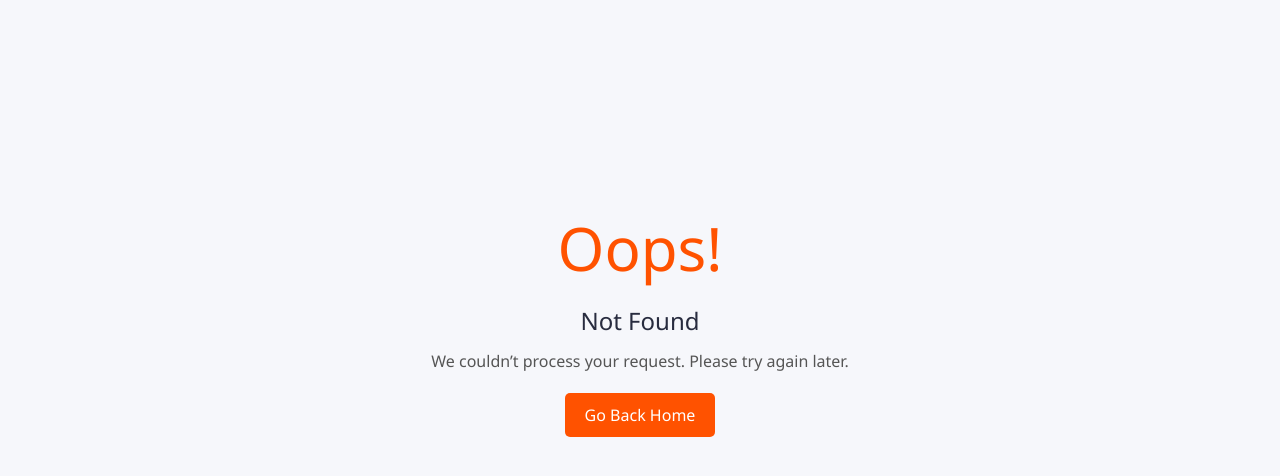
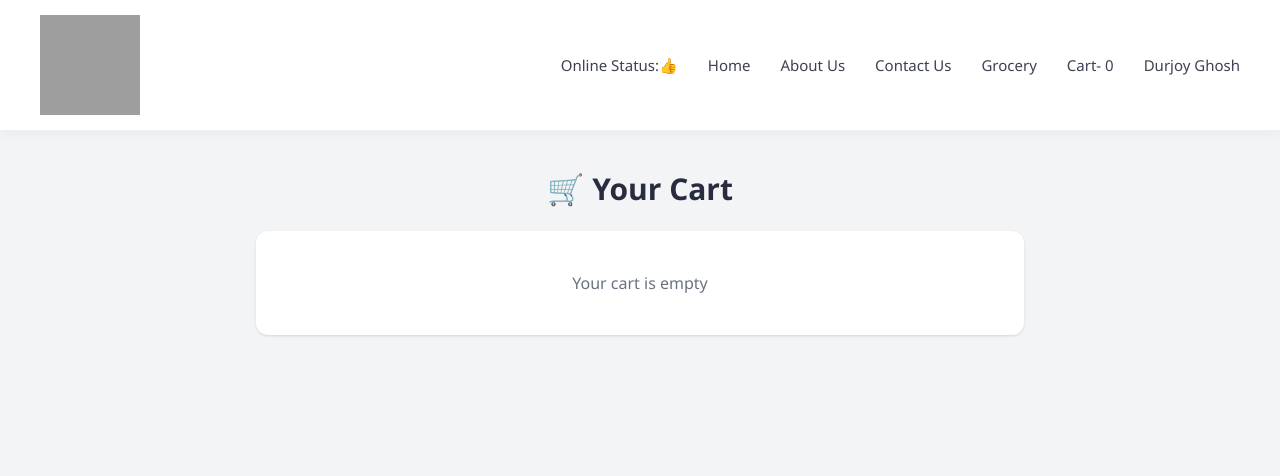
Before and after one commit to durjoyyy/React-Prep-2026, a React (Vite) app: page /cart in a window 1280 px wide. Before the commit this address had no page. Shown: the top 476 px of the page. Built offline with nearby package versions, Linux system fonts and the light colour scheme; grey boxes are pictures that could not be loaded.

Commit message:
redux store functionality completed, started with testing

```diff
--- a/index.css
+++ b/index.css
@@ -3,8 +3,6 @@
 /* GLOBAL */
 
 * {
-  margin: 0;
-  padding: 0;
   box-sizing: border-box;
   font-family: 'Segoe UI', Roboto, sans-serif;
 }
--- a/package.json
+++ b/package.json
@@ -20,11 +20,17 @@
     "test": "echo \"Error: no test specified\" && exit 1"
   },
   "devDependencies": {
+    "@babel/core": "^7.29.7",
+    "@babel/preset-env": "^7.29.7",
+    "@testing-library/dom": "^10.4.1",
+    "@testing-library/react": "^16.3.2",
+    "babel-jest": "^30.4.1",
     "parcel": "^2.16.4"
   },
   "dependencies": {
     "@reduxjs/toolkit": "^2.12.0",
     "@tailwindcss/postcss": "^4.3.0",
+    "jest": "^30.4.2",
     "react": "^19.2.4",
     "react-dom": "^19.2.4",
     "react-redux": "^9.3.0",
--- /dev/null
+++ b/src/components/Cart.jsx
@@ -0,0 +1,80 @@
+import React from "react";
+import { useSelector, useDispatch } from "react-redux";
+import { clearCart } from "../../utils/cartSlice";
+
+const Cart = () => {
+  const cartItems = useSelector((store) => store.cart.items);
+  const dispatch = useDispatch();
+
+  // total using reduce
+  const totalAmount = cartItems.reduce((acc, item) => acc+item.price,0);
+
+  const formattedTotal = (totalAmount / 100).toFixed(2);
+
+  return (
+    <div className="min-h-screen w-full flex justify-center bg-gray-100 py-10 px-4">
+      <div className="w-full max-w-3xl">
+
+        {/* Header */}
+        <h1 className="text-3xl font-bold text-center mb-6">
+          🛒 Your Cart
+        </h1>
+
+        {/* Empty state */}
+        {cartItems.length === 0 ? (
+          <div className="text-center text-gray-500 bg-white p-10 rounded-xl shadow">
+            Your cart is empty
+          </div>
+        ) : (
+          <>
+            {/* Items */}
+            <div className="space-y-4">
+              {cartItems.map((item, index) => (
+                <div
+                  key={`${item.id}-${index}`}   // ✅ fixes duplicate key issue
+                  className="bg-white p-4 rounded-xl shadow flex justify-between items-center"
+                >
+                  <div>
+                    <h2 className="font-semibold text-lg">{item.name}</h2>
+                    <p className="text-sm text-gray-500">{item.category}</p>
+                    <p className="text-xs text-gray-400">
+                      {item.itemAttribute?.portionSize}
+                    </p>
+                  </div>
+
+                  <div className="font-bold text-green-600">
+                    ₹{(item.price / 100).toFixed(2)}
+                  </div>
+                </div>
+              ))}
+            </div>
+
+            {/* Total */}
+            <div className="mt-8 bg-white p-5 rounded-xl shadow flex justify-between">
+              <span className="font-semibold">Total</span>
+              <span className="font-bold text-green-700">
+                ₹{formattedTotal}
+              </span>
+            </div>
+
+            {/* Buttons */}
+            <div className="mt-6 space-y-3">
+              <button className="w-full bg-orange-500 hover:bg-orange-600 text-white py-3 rounded-xl font-semibold">
+                Proceed to Checkout
+              </button>
+
+              <button
+                onClick={() => dispatch(clearCart())}
+                className="w-full bg-red-500 hover:bg-red-600 text-white py-3 rounded-xl font-semibold"
+              >
+                Clear Cart
+              </button>
+            </div>
+          </>
+        )}
+      </div>
+    </div>
+  );
+};
+
+export default Cart;
--- a/src/components/Header.jsx
+++ b/src/components/Header.jsx
@@ -3,10 +3,14 @@ import useOnlineStatus from "../../utils/useOnlineStatus";
 import Grocery from './Grocery';
 import UserContext from "../../utils/UserContext";
 import { useContext } from "react";
+import { useSelector } from "react-redux";
 
 const Header = () => {
   const isOnline=useOnlineStatus();
   const userName=useContext(UserContext);
+
+  const cartItems=useSelector((store)=>store.cart.items);
+  console.log(cartItems);
 
   return (
     <div className="header">
@@ -25,8 +29,8 @@ const Header = () => {
           </li>
           <li><Link to="/contact">Contact Us</Link></li>
           <li><Link to="/grocery">Grocery</Link> </li>
-          <li><Link to="/cart">Cart</Link> </li>
-          <li className=" font-bold">{userName.loggedInUser}</li>
+          <li ><Link to="/cart">Cart- {cartItems.length} </Link> </li>
+          <li >{userName.loggedInUser}</li>
         </ul>
       </div>
     </div>
--- a/src/components/ResCategory.jsx
+++ b/src/components/ResCategory.jsx
@@ -1,8 +1,19 @@
+import { useDispatch } from "react-redux";
+import { addItem } from "../../utils/cartSlice";
+
 const ResCategory = ({
   data,
   showItems,
   setShowItems,
 }) => {
+
+
+  const dispatch=useDispatch();
+  const handleAddItem=(item)=>{
+    dispatch(addItem(item.card.info));
+  }
+
+
   return (
     <div className="category">
       <div
@@ -30,6 +41,10 @@ const ResCategory = ({
                   {item.card.info.name}
                 </p>
               </div>
+              <button
+              onClick={()=>handleAddItem(item)}
+               className="border border-black p-2 bg-gray-500
+               text-white cursor-pointer shadow-lg mx-16">Add + </button>
 
               <div className="menu-item-price">
                 ₹
--- a/utils/appStore.js
+++ b/utils/appStore.js
@@ -1,10 +1,10 @@
 import { configureStore } from "@reduxjs/toolkit";
+import cartReducer from "./cartSlice";
 
+const appStore = configureStore({
+  reducer: {
+    cart: cartReducer,
+  },
+});
 
-const appStore=configureStore(
-
-);
-
-
-
-export default appStore
+export default appStore;
--- /dev/null
+++ b/utils/cartSlice.js
@@ -0,0 +1,24 @@
+import { createSlice } from "@reduxjs/toolkit";
+
+const cartSlice = createSlice({
+  name: "cart",
+  initialState: {
+    items: [],
+  },
+  reducers:{
+    addItem:(state,action)=>{
+        state.items.push(action.payload);
+    },
+    removeItem:(state,action)=>{
+        state.items.splice(action.payload,1)
+    },
+    clearCart:(state)=>{
+        state.items=[]
+    }
+  }
+});
+
+
+
+export const {addItem,removeItem,clearCart}=cartSlice.actions;
+export default cartSlice.reducer;
```
Also changed, not shown: src/App.jsx (+9 -0 lines), 2 other files (tests, documents, lock files or other folders).
